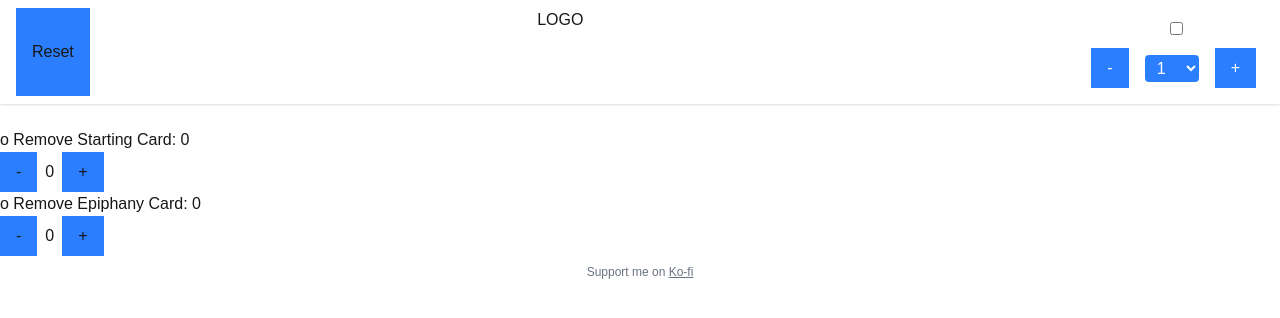
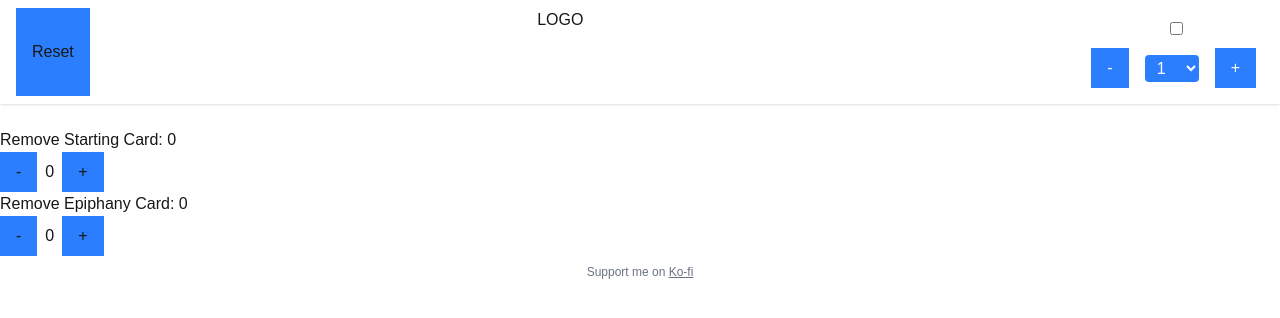
Before and after one commit to jbchhproj/czn-save-data-calculator, a Next.js app: page / in a window 1280 px wide. Shown: the top 318 px of the page. Built offline with nearby package versions, Linux system fonts and the light colour scheme.

Commit message:
wire up running faint memory

```diff
--- a/src/components/AppContainer.tsx
+++ b/src/components/AppContainer.tsx
@@ -2,6 +2,8 @@
 import Header from "@/components/Header";
 import { useState, useEffect } from "react";
 import MainContent from "./MainContent";
+import SelectionBlock from "./SelectionBlock";
+import { SelectionBlockConfigs } from "@/data/SelectionBlockConfigs";
 
 function SiteFooter() {
   return (
@@ -26,7 +28,9 @@ export default function AppContainer({
 }) {
   const [tier, setTier] = useState(1);
   const [isDeepTraumaActive, setIsDeepTraumaActive] = useState(false);
-  const [faintMemory, setFaintMemory] = useState(0);
+  const [faintMemories, setFaintMemories] = useState(() =>
+    Array(SelectionBlockConfigs.length).fill(0),
+  );
   const [cardRemovals, setCardRemovals] = useState(0);
 
   useEffect(() => {
@@ -41,6 +45,12 @@ export default function AppContainer({
     }
   }, [isDeepTraumaActive]);
 
+  const totalFaintMemory = SelectionBlockConfigs.reduce(
+    (sum, config, idx) =>
+      sum + config.faintMemoryContribution(faintMemories[idx]),
+    0,
+  );
+
   return (
     <div className="min-h-screen flex flex-col">
       <Header
@@ -52,8 +62,9 @@ export default function AppContainer({
       <main>{children}</main>
       <MainContent
         tier={tier}
-        faintMemory={faintMemory}
-        setFaintMemory={setFaintMemory}
+        faintMemories={faintMemories}
+        setFaintMemories={setFaintMemories}
+        totalFaintMemory={totalFaintMemory}
         cardRemovals={cardRemovals}
         setCardRemovals={setCardRemovals}
       />
--- a/src/components/MainContent.tsx
+++ b/src/components/MainContent.tsx
@@ -3,25 +3,27 @@ import ResultsSection from "./ResultsSection";
 
 interface MainContentProps {
   tier: number;
-  faintMemory: number;
-  setFaintMemory: (value: number) => void;
+  faintMemories: number[];
+  setFaintMemories: (value: number[]) => void;
+  totalFaintMemory: number;
   cardRemovals: number;
   setCardRemovals: (value: number) => void;
 }
 
 export default function MainContent({
   tier,
-  faintMemory,
-  setFaintMemory,
+  faintMemories,
+  setFaintMemories,
+  totalFaintMemory,
   cardRemovals,
   setCardRemovals,
 }: MainContentProps) {
   return (
     <main className="">
-      <ResultsSection tier={tier} />
+      <ResultsSection tier={tier} totalFaintMemory={totalFaintMemory} />
       <SelectionSection
-        faintMemory={faintMemory}
-        setFaintMemory={setFaintMemory}
+        faintMemories={faintMemories}
+        setFaintMemories={setFaintMemories}
         cardRemovals={cardRemovals}
         setCardRemovals={setCardRemovals}
       />
--- a/src/components/ResultsSection.tsx
+++ b/src/components/ResultsSection.tsx
@@ -1,14 +1,17 @@
 interface ResultsSectionProps {
   tier: number;
+  totalFaintMemory: number;
 }
 
-export default function ResultsSection({ tier }: ResultsSectionProps) {
-  let maxFaintMemory = tier * 10;
-  let currentFaintMemory = 0;
+export default function ResultsSection({
+  tier,
+  totalFaintMemory,
+}: ResultsSectionProps) {
+  let faintMemoryLimit = tier * 10;
 
   return (
     <div className="text-white">
-      FAINT MEMORY: {currentFaintMemory} / {maxFaintMemory}
+      FAINT MEMORY: {totalFaintMemory} / {faintMemoryLimit}
     </div>
   );
 }
--- a/src/components/SelectionBlock.tsx
+++ b/src/components/SelectionBlock.tsx
@@ -3,23 +3,25 @@ import SelectionBlockStepper from "./SelectionBlockStepper";
 
 interface SelectionBlockProps {
   config: SelectionBlockConfig;
-  faintMemory: number;
-  setFaintMemory: (value: number) => void;
+  displayCount: number;
+  setDisplayCount: (value: number) => void;
   cardRemovals: number;
   setCardRemovals: (value: number) => void;
 }
 
 export default function SelectionBlock({
   config,
-  faintMemory,
-  setFaintMemory,
+  displayCount,
+  setDisplayCount,
   cardRemovals,
   setCardRemovals,
 }: SelectionBlockProps) {
   return (
     <div>
-      o {config.label}: {faintMemory}
+      {config.label}: {config.faintMemoryContribution(displayCount)}
       <SelectionBlockStepper
+        displayCount={displayCount}
+        setDisplayCount={setDisplayCount}
         cardRemovals={cardRemovals}
         setCardRemovals={setCardRemovals}
       />
--- a/src/components/SelectionBlockStepper.tsx
+++ b/src/components/SelectionBlockStepper.tsx
@@ -1,28 +1,28 @@
-import { useState } from "react";
-
 interface SelectionBlockStepperProps {
-  cardRemovals: number; // shared total
+  displayCount: number;
+  setDisplayCount: (value: number) => void;
+  cardRemovals: number;
   setCardRemovals: (value: number) => void;
-  maxRemovals?: number; // optional, default 5
+  maxRemovals?: number;
 }
 
 export default function SelectionBlockStepper({
+  displayCount,
+  setDisplayCount,
   cardRemovals,
   setCardRemovals,
   maxRemovals = 5,
 }: SelectionBlockStepperProps) {
-  const [displayCount, setDisplayCount] = useState(0);
-
   const handleIncrement = () => {
     if (cardRemovals < maxRemovals) {
-      setDisplayCount((prev) => prev + 1);
+      setDisplayCount(displayCount + 1);
       setCardRemovals(cardRemovals + 1);
     }
   };
 
   const handleDecrement = () => {
     if (displayCount > 0) {
-      setDisplayCount((prev) => prev - 1);
+      setDisplayCount(displayCount - 1);
       setCardRemovals(cardRemovals - 1);
     }
   };
--- a/src/components/SelectionSection.tsx
+++ b/src/components/SelectionSection.tsx
@@ -2,26 +2,33 @@ import { SelectionBlockConfigs } from "@/data/SelectionBlockConfigs";
 import SelectionBlock from "./SelectionBlock";
 
 interface SelectionSectionProps {
-  faintMemory: number;
-  setFaintMemory: (value: number) => void;
+  faintMemories: number[];
+  setFaintMemories: (value: number[]) => void;
   cardRemovals: number;
   setCardRemovals: (value: number) => void;
 }
 
 export default function SelectionSection({
-  faintMemory,
-  setFaintMemory,
+  faintMemories,
+  setFaintMemories,
   cardRemovals,
   setCardRemovals,
 }: SelectionSectionProps) {
+  // Helper to update a single block's value in the array
+  const handleSetDisplayCount = (idx: number, val: number) => {
+    const newMemories = [...faintMemories];
+    newMemories[idx] = val;
+    setFaintMemories(newMemories);
+  };
+
   return (
     <>
-      {SelectionBlockConfigs.map((config) => (
+      {SelectionBlockConfigs.map((config, idx) => (
         <SelectionBlock
           key={config.id}
           config={config}
-          faintMemory={faintMemory}
-          setFaintMemory={setFaintMemory}
+          displayCount={faintMemories[idx]}
+          setDisplayCount={val => handleSetDisplayCount(idx, val)}
           cardRemovals={cardRemovals}
           setCardRemovals={setCardRemovals}
         />
--- a/src/data/SelectionBlockConfigs.tsx
+++ b/src/data/SelectionBlockConfigs.tsx
@@ -16,7 +16,7 @@ export const SelectionBlockConfigs: SelectionBlockConfig[] = [
       if (action === "decrement" && current > 0) return current - 1;
       return current;
     },
-    contribution: (current) => current * 2,
+    faintMemoryContribution: (current) => current * 20,
   },
   {
     /* unique identifier for this selection block used internally by react */
@@ -34,7 +34,7 @@ export const SelectionBlockConfigs: SelectionBlockConfig[] = [
       if (action === "decrement" && current > 0) return current - 1;
       return current;
     },
-    contribution: (current) => current * 2,
+    faintMemoryContribution: (current) => current * 0,
   },
 ];
 
--- a/src/types/SelectionBlockConfig.tsx
+++ b/src/types/SelectionBlockConfig.tsx
@@ -13,5 +13,5 @@ export interface SelectionBlockConfig {
   min: number; // Minimum allowed value for the block's counter
   max: number; // Maximum allowed value for the block's counter
   rule: (current: number, action: "increment" | "decrement") => number; // Function that determines how the value changes when incrementing or decrementing
-  contribution: (current: number) => number; // Function that determines how this block's value contributes to the overall calculation
+  faintMemoryContribution: (current: number) => number; // Function that determines how this block's value contributes to the overall calculation
 }
```
